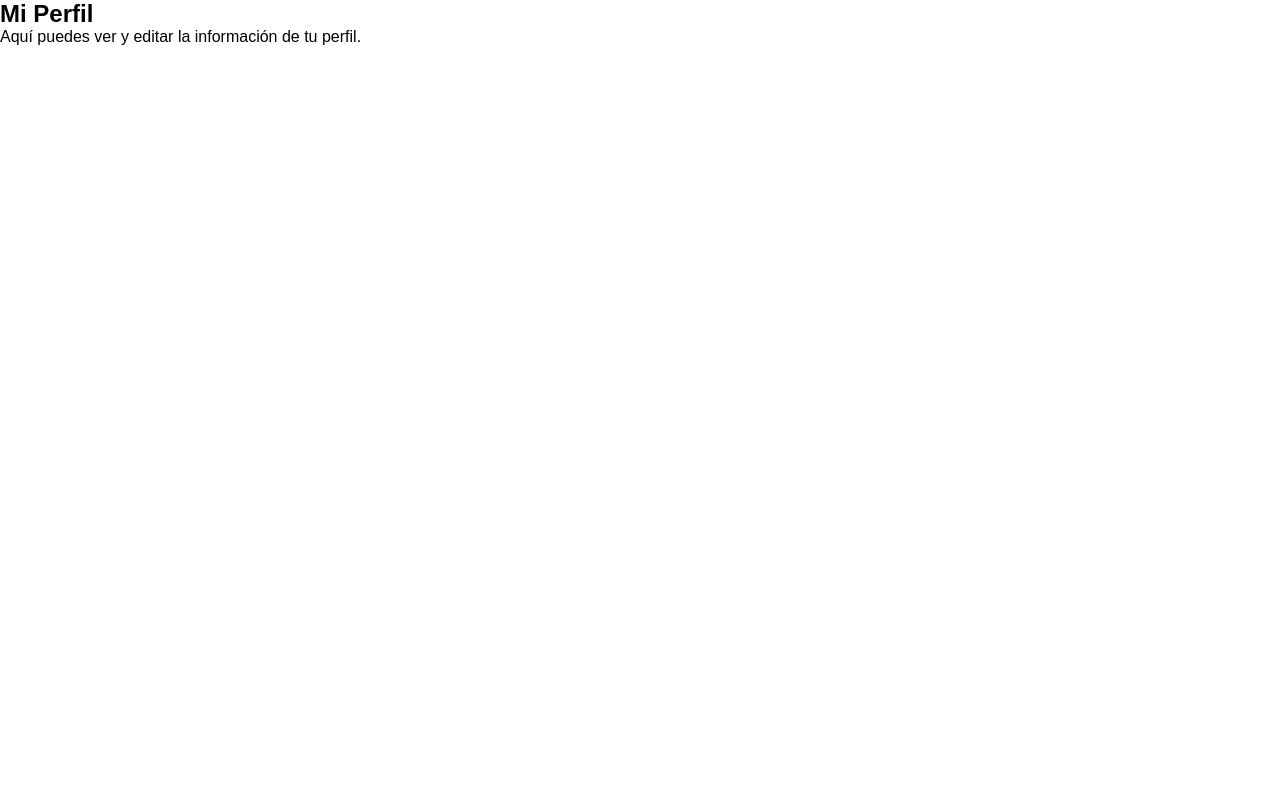
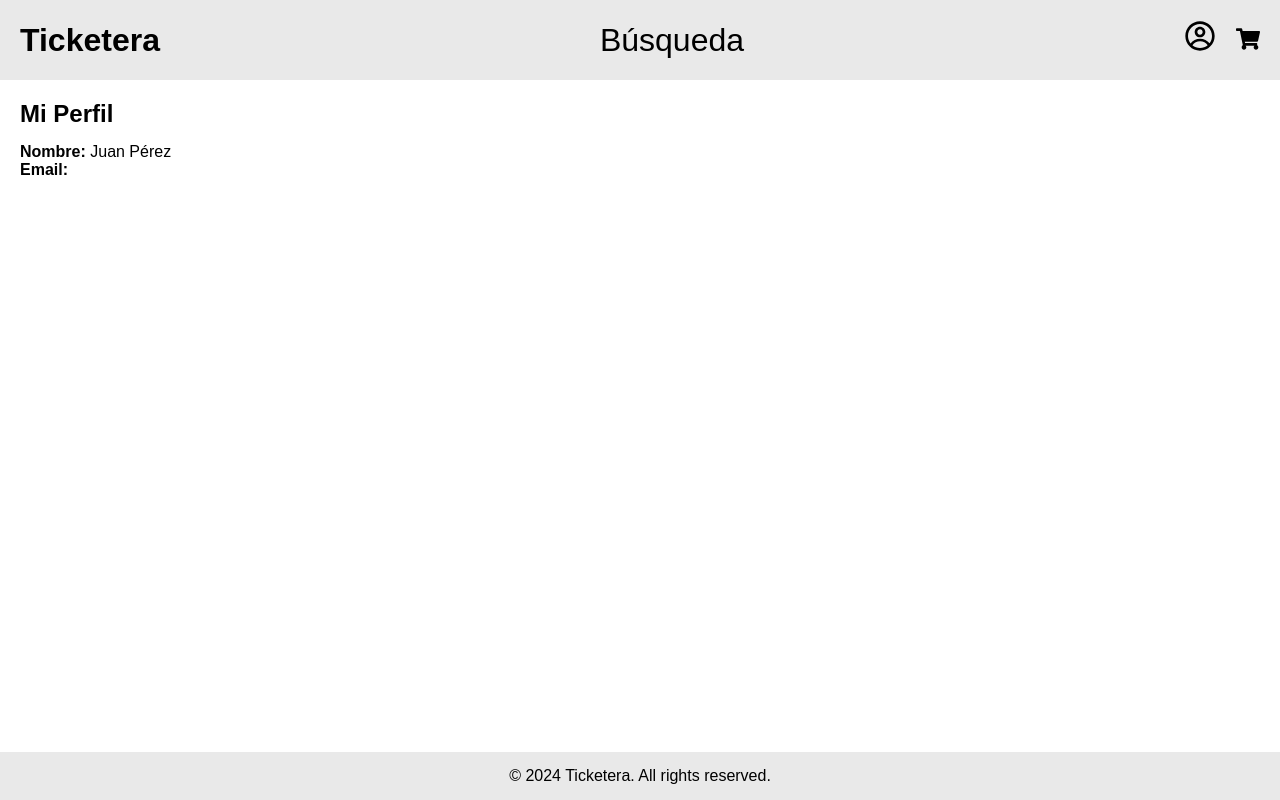
Before and after one commit to Pipeemendez/ticketera, a React (Vite) app in the folder front-end/: page /perfil in a window 1280 px wide. Built offline with nearby package versions, Linux system fonts and the light colour scheme.

Commit message:
Update Perfil.jsx

```diff
--- a/front-end/src/pages/Perfil/Perfil.jsx
+++ b/front-end/src/pages/Perfil/Perfil.jsx
@@ -1,11 +1,23 @@
 import './Perfil.css';
+import Navbar from '../../components/Navbar/Navbar.jsx';
+import Footer from '../../components/Footer/Footer.jsx';
 
 function Perfil () {
     return (
-        <div className="perfil">
-            <h2 className="perfil-title">Mi Perfil</h2>
-            <p className="perfil-description">Aquí puedes ver y editar la información de tu perfil.</p>
-        </div>
+        <>
+        <Navbar />
+
+        <main className='perfil'>
+            <h2 className='perfil-title'>Mi Perfil</h2>
+            <div className='perfil-info'>
+                <p><strong>Nombre:</strong> Juan Pérez</p>
+                <p><strong>Email:</strong> </p>
+            </div>
+        </main>
+
+        <Footer />
+        </>
+
     )
 }
 
```
